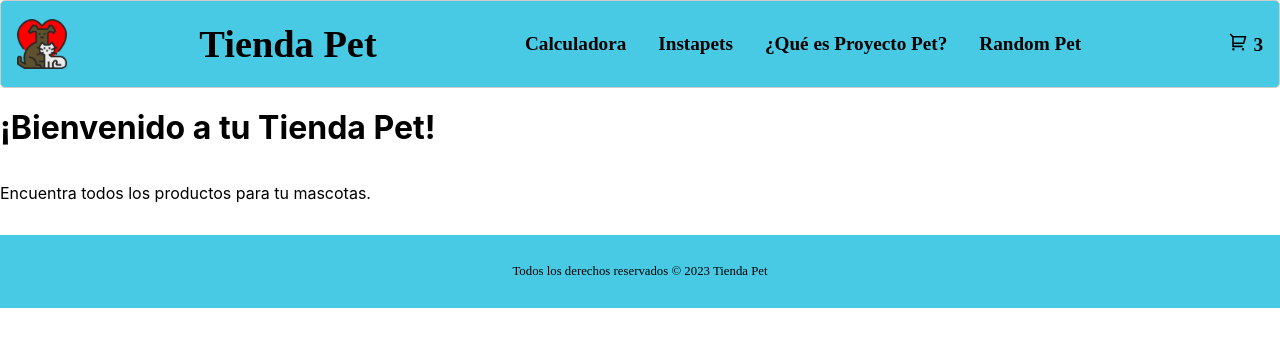
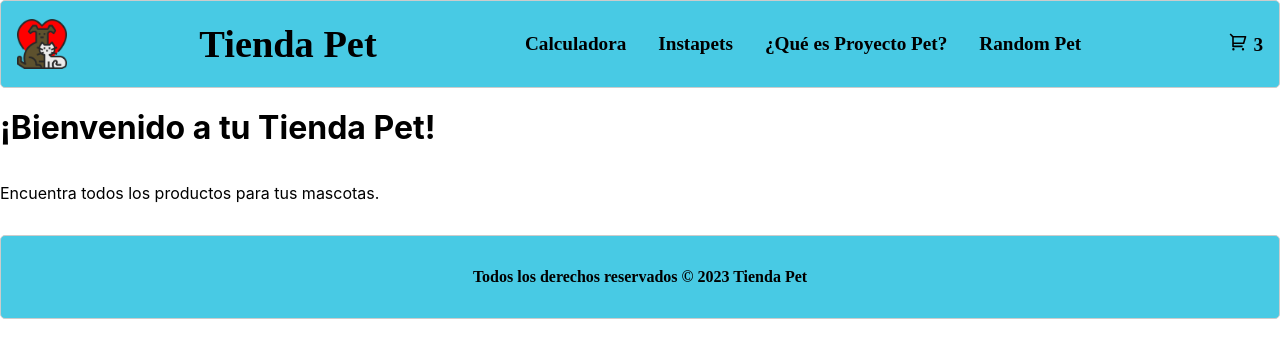
Before and after one commit to HolaKaths/React-PreEntrega2-RamirezArias, a React (Create React App) app: page / in a window 1280 px wide. Shown: the top 358 px of the page. Built offline with nearby package versions, Linux system fonts and the light colour scheme.

Commit message:
Ajustes navbar + footer

```diff
--- a/src/App.css
+++ b/src/App.css
@@ -1,44 +1,7 @@
-.App {
-  text-align: center;
-}
-
-.App-logo {
-  height: 40vmin;
-  pointer-events: none;
-}
-
-@media (prefers-reduced-motion: no-preference) {
-  .App-logo {
-    animation: App-logo-spin infinite 20s linear;
-  }
-}
-
-.App-header {
-  background-color: #282c34;
-  min-height: 100vh;
-  display: flex;
-  flex-direction: column;
-  align-items: center;
-  justify-content: center;
-  font-size: calc(10px + 2vmin);
-  color: white;
-}
-
-.App-link {
-  color: #61dafb;
-}
-
-@keyframes App-logo-spin {
-  from {
-    transform: rotate(0deg);
-  }
-  to {
-    transform: rotate(360deg);
-  }
-}
 
 .content {
   align-items:  center;
+  justify-content: center;
   background-color: #f0f0f0;
   padding: 1rem;
   border: 1px solid #ccc;
--- a/src/App.jsx
+++ b/src/App.jsx
@@ -12,13 +12,13 @@ function App() {
     <>
       <NavBar />
 
-<br />
+      <br />
       <ItemListContainer greeting="¡Bienvenido a tu Tienda Pet!" />
       <br />
 
       <div class="content">
-                <p>Encuentra todos los productos para tu mascotas.</p>
-            </div>
+        <p>Encuentra todos los productos para tus mascotas.</p>
+      </div>
 
       <Footer />
     </>
--- a/src/components/Footer/Footer.css
+++ b/src/components/Footer/Footer.css
@@ -3,7 +3,10 @@ footer {
     color: black;
     text-align: center;
     font-family: montserrat;
-    font-size: 0.8rem;
+    font-size: 1rem;
+    font-weight: bold;
     padding: 1rem;
     margin-top: 2rem;
+    border: 1px solid #ccc;
+    border-radius: 5px;
   }
--- a/src/components/ItemListContainer/ItemListContainer.css
+++ b/src/components/ItemListContainer/ItemListContainer.css
@@ -1,6 +1,7 @@
 #titulo {
 
     text-align: center;
+
     font-family: montserrat;
     font-weight: bold;
     font-size: 2rem;
--- a/src/components/ItemListContainer/ItemListContainer.jsx
+++ b/src/components/ItemListContainer/ItemListContainer.jsx
@@ -2,7 +2,7 @@ import './ItemListContainer.css'
 
 const ItemListContainer = (props) => {
     return (
-        <h1 ClassName = 'titulo'> {props.greeting}
+        <h1 ClassName='titulo'> {props.greeting}
         </h1>
     )
 }
--- a/src/components/NavBar/NavBar.css
+++ b/src/components/NavBar/NavBar.css
@@ -10,10 +10,11 @@ header {
     padding: 1rem;
     border: 1px solid #ccc;
     border-radius: 5px;
+
 }
 
 li {
-    display: inline-block;
+    display: flex;
     margin: 1rem;
     cursor: pointer;
     transition: background-color 0.3s ease;
@@ -28,6 +29,8 @@ header {
 header img {
     height: 50px;
     width: 50px;
+    cursor: pointer;
+    transition: background-color 0.3s ease;
 }
 
 ul {
@@ -37,6 +40,7 @@ header {
     list-style: none;
     margin: 0;
     padding: 0;
+
 }
 
 h1 {
@@ -44,4 +48,5 @@ header {
     color: black;
     justify-content: center;
     align-items: center;
+    transition: background-color 0.3s ease;
 }
```
Lines whose indentation alone changed are shown as unchanged.
